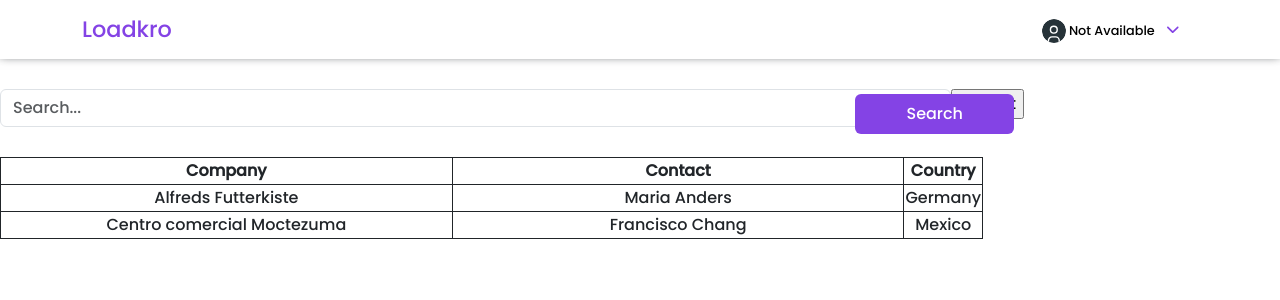
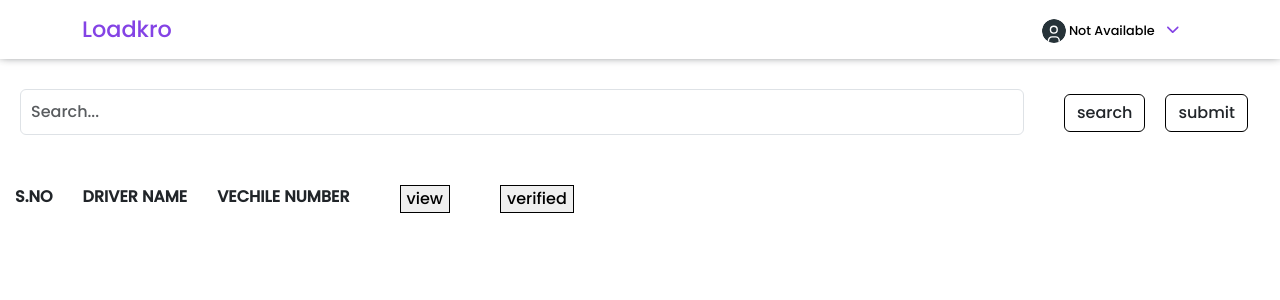
Before and after one commit to Vivek-018/Truckistan, a React (Create React App) app in the folder client/: page /admin in a window 1280 px wide. Shown: the top 300 px of the page. Built offline with nearby package versions, Linux system fonts and the light colour scheme; no server answers; a web font is replaced by a local one.

Commit message:
ui admin page

```diff
--- a/client/src/components/AdminPage.js
+++ b/client/src/components/AdminPage.js
@@ -11,34 +11,34 @@ const AdminPage = () => {
         <div className="searchbar">
           <div className="search-input">
             <input type="text" className="form-control" placeholder="Search..." />
-            <button className="btn">Search</button>
-
-            <div className='button'>
-              <input type="button" value="submit"></input>
-            </div>
+          </div>
+          <div className='button'>
+            <button className='btn'>search</button>
+            <button className='btn'>submit</button>
           </div>
         </div>
-
         <table className='firsttable'>
           <tr>
-            <th>Company</th>
-            <th>Contact</th>
-            <th>Country</th>
+            <th>S.NO</th>
+            <th>DRIVER NAME</th>
+            <th>VECHILE NUMBER</th>
+            <th><input className='inputbtn' type="button" value="view"></input></th>
+            <th><input  className='inputbtn' type="button" value="verified"></input></th>
           </tr>
           <tr>
-            <td>Alfreds Futterkiste</td>
-            <td>Maria Anders</td>
-            <td>Germany</td>
+            <td></td>
+            <td></td>
+            <td></td>
+            <td></td>
           </tr>
           <tr>
-            <td>Centro comercial Moctezuma</td>
-            <td>Francisco Chang</td>
-            <td>Mexico</td>
+            <td></td>
+            <td></td>
+            <td></td>
+            <td></td>
           </tr>
         </table>
-
       </div>
-
     </>
   )
 }
--- a/client/src/style/admin.css
+++ b/client/src/style/admin.css
@@ -1,7 +1,37 @@
  .firsttable table, th, td {
-    border: 1px solid;
-    width: 46%;
+    border: none;
+    padding: 15px;
 }
 .button{
 text-align: right;
+padding-left: 20px;
 }
+.btn{
+    margin-left: 20px !important;
+    border: 1px solid black;
+    margin-top: 5px;
+}
+.btn:hover{
+    background-color: black;
+    color: antiquewhite;
+    cursor: pointer;
+}
+.searchbar{
+    display: flex;
+
+}
+.form-control{
+    padding: 10px;
+    margin-left: 20px ;
+}
+
+.inputbtn{
+    margin-left: 20px !important;
+    border: 1px solid black;
+    margin-top: 5px;
+}
+.inputbtn:hover{
+    background-color: black;
+    color: antiquewhite;
+    cursor: pointer;
+}
```
